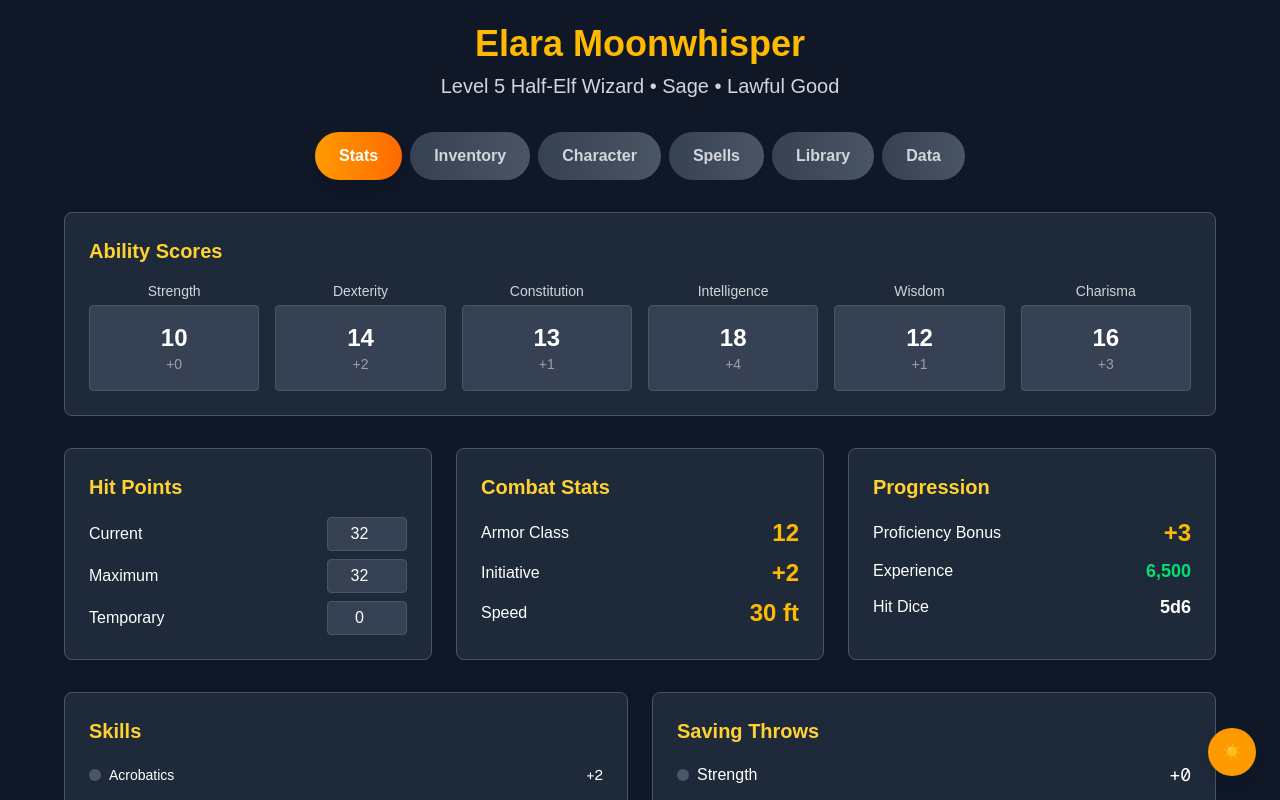
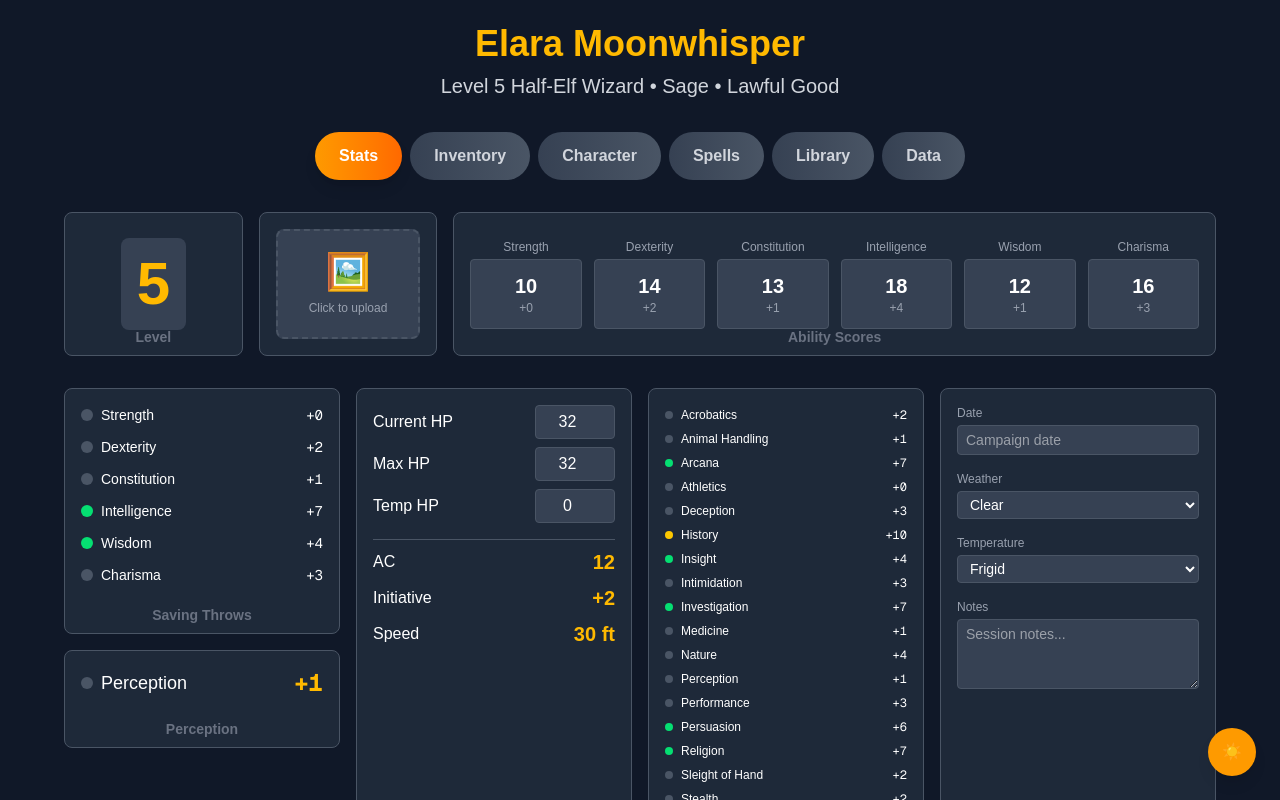
Before and after one commit to PlntGoblin/testproject, a Next.js app: page / in a window 1280 px wide. Shown: the top 800 px of the page. Built offline with nearby package versions, Linux system fonts and the light colour scheme.

Commit message:
feat: Enhance CharacterSheet layout with new stats display and weather/date inputs

```diff
--- a/app/components/CharacterSheet.tsx
+++ b/app/components/CharacterSheet.tsx
@@ -374,34 +374,122 @@ export default function CharacterSheet() {
         {/* Stats Tab */}
         {activeTab === 'Stats' && (
           <div className="space-y-8">
-            {/* Ability Scores - Top Horizontal */}
-            <div className={`p-6 rounded-lg border ${isDarkMode ? 'bg-gray-800 border-gray-600' : 'bg-white border-gray-300'}`}>
-              <h3 className="text-xl font-semibold text-amber-300 mb-4">Ability Scores</h3>
-              <div className="grid grid-cols-6 gap-4">
+            {/* Top Row - Level, Character Portrait, and Ability Scores */}
+            <div className="grid grid-cols-12 gap-4">
+              {/* Level Display */}
+              <div className="col-span-2">
+                <div className={`h-36 p-4 rounded-lg border relative ${isDarkMode ? 'bg-gray-800 border-gray-600' : 'bg-white border-gray-300'}`}>
+                  <div className="flex items-center justify-center h-full">
+                    <div className={`text-6xl font-bold text-center p-4 rounded-lg ${
+                      isDarkMode ? 'bg-gray-700 text-amber-400' : 'bg-gray-100 text-amber-600'
+                    }`}>
+                      {character.level}
+                    </div>
+                  </div>
+                  <div className="absolute bottom-2 left-0 right-0 text-center">
+                    <h3 className="text-sm font-bold text-gray-500">Level</h3>
+                  </div>
+                </div>
+              </div>
+
+              {/* Character Portrait */}
+              <div className="col-span-2">
+                <div className={`h-36 p-4 rounded-lg border relative ${isDarkMode ? 'bg-gray-800 border-gray-600' : 'bg-white border-gray-300'}`}>
+                  <div className={`w-full h-full rounded-lg border-2 border-dashed flex items-center justify-center ${
+                    isDarkMode ? 'border-gray-600 bg-gray-700' : 'border-gray-300 bg-gray-50'
+                  }`}>
+                    <div className="text-center">
+                      <div className="text-4xl mb-2">🖼️</div>
+                      <p className="text-xs text-gray-400">Click to upload</p>
+                    </div>
+                  </div>
+                </div>
+              </div>
+
+              {/* Ability Scores */}
+              <div className="col-span-8">
+                <div className={`h-36 p-4 rounded-lg border relative ${isDarkMode ? 'bg-gray-800 border-gray-600' : 'bg-white border-gray-300'}`}>
+                  <div className="grid grid-cols-6 gap-3 h-full">
                     {Object.entries(character.abilityScores).map(([ability, score]) => (
-                  <div key={ability} className="text-center">
-                    <div className="text-sm font-medium text-gray-300 mb-1 capitalize">{ability}</div>
-                    <div className={`p-4 rounded border text-center ${
+                      <div key={ability} className="text-center flex flex-col justify-center">
+                        <div className="text-xs font-medium text-gray-400 mb-1 capitalize">{ability}</div>
+                        <div className={`p-3 rounded border text-center ${
                           isDarkMode ? 'bg-gray-700 border-gray-600' : 'bg-gray-100 border-gray-300'
                         }`}>
-                      <div className="text-2xl font-bold">{score}</div>
-                      <div className="text-sm text-gray-400">
+                          <div className="text-xl font-bold">{score}</div>
+                          <div className="text-xs text-gray-400">
                             {getModifier(score) >= 0 ? '+' : ''}{getModifier(score)}
                           </div>
                         </div>
                       </div>
                     ))}
                   </div>
-            </div>
-
-            {/* Core Stats Row */}
-            <div className="grid grid-cols-3 gap-6">
+                  <div className="absolute bottom-2 left-0 right-0 text-center">
+                    <h3 className="text-sm font-bold text-gray-500">Ability Scores</h3>
+                  </div>
+                </div>
+              </div>
+            </div>
+
+            {/* 4-Column Row */}
+            <div className="grid grid-cols-4 gap-4">
+              {/* Column 1: Saving Throws */}
+              <div className="space-y-4">
+                <div className={`p-4 rounded-lg border relative ${isDarkMode ? 'bg-gray-800 border-gray-600' : 'bg-white border-gray-300'}`}>
+                  <div className="space-y-3 pb-8">
+                    {Object.entries(character.savingThrows).map(([save, proficient]) => {
+                      const abilityMap: { [key: string]: keyof typeof character.abilityScores } = {
+                        'Strength': 'strength', 'Dexterity': 'dexterity', 'Constitution': 'constitution',
+                        'Intelligence': 'intelligence', 'Wisdom': 'wisdom', 'Charisma': 'charisma'
+                      };
+                      const modifier = getSaveModifier(save, abilityMap[save]);
+                      return (
+                        <div key={save} className="flex items-center justify-between">
+                          <div className="flex items-center">
+                            <div className={`w-3 h-3 rounded-full mr-2 ${
+                              proficient ? 'bg-green-400' : 'bg-gray-600'
+                            }`}></div>
+                            <span className="text-sm">{save}</span>
+                          </div>
+                          <span className="font-mono text-sm">{modifier >= 0 ? '+' : ''}{modifier}</span>
+                        </div>
+                      );
+                    })}
+                  </div>
+                  <div className="absolute bottom-2 left-0 right-0 text-center">
+                    <h3 className="text-sm font-bold text-gray-500">Saving Throws</h3>
+                  </div>
+                </div>
+
+                {/* Perception */}
+                <div className={`p-4 rounded-lg border relative ${isDarkMode ? 'bg-gray-800 border-gray-600' : 'bg-white border-gray-300'}`}>
+                  <div className="pb-8">
+                    <div className="flex items-center justify-between">
+                      <div className="flex items-center">
+                        <div className={`w-3 h-3 rounded-full mr-2 ${
+                          character.skills.Perception.expertise ? 'bg-yellow-400' :
+                          character.skills.Perception.proficient ? 'bg-green-400' : 'bg-gray-600'
+                        }`}></div>
+                        <span className="text-lg">Perception</span>
+                      </div>
+                      <span className="font-mono text-2xl font-bold text-amber-400">
+                        {getSkillModifier('Perception', 'wisdom') >= 0 ? '+' : ''}{getSkillModifier('Perception', 'wisdom')}
+                      </span>
+                    </div>
+                  </div>
+                  <div className="absolute bottom-2 left-0 right-0 text-center">
+                    <h3 className="text-sm font-bold text-gray-500">Perception</h3>
+                  </div>
+                </div>
+              </div>
+
+              {/* Column 2: Health and Hit Points */}
+              <div className={`p-4 rounded-lg border relative ${isDarkMode ? 'bg-gray-800 border-gray-600' : 'bg-white border-gray-300'}`}>
+                <div className="space-y-4 pb-8">
                   {/* Hit Points */}
-              <div className={`p-6 rounded-lg border ${isDarkMode ? 'bg-gray-800 border-gray-600' : 'bg-white border-gray-300'}`}>
-                <h3 className="text-xl font-semibold text-amber-300 mb-4">Hit Points</h3>
                   <div className="space-y-2">
                     <div className="flex items-center justify-between">
-                    <span>Current</span>
+                      <span>Current HP</span>
                       <input
                         type="number"
                         value={character.hitPoints.current}
@@ -414,7 +502,7 @@ export default function CharacterSheet() {
                       />
                     </div>
                     <div className="flex items-center justify-between">
-                    <span>Maximum</span>
+                      <span>Max HP</span>
                       <input
                         type="number"
                         value={character.hitPoints.maximum}
@@ -427,7 +515,7 @@ export default function CharacterSheet() {
                       />
                     </div>
                     <div className="flex items-center justify-between">
-                    <span>Temporary</span>
+                      <span>Temp HP</span>
                       <input
                         type="number"
                         value={character.hitPoints.temporary}
@@ -440,54 +528,32 @@ export default function CharacterSheet() {
                       />
                     </div>
                   </div>
-              </div>
-
-              {/* Armor Class & Initiative */}
-              <div className={`p-6 rounded-lg border ${isDarkMode ? 'bg-gray-800 border-gray-600' : 'bg-white border-gray-300'}`}>
-                <h3 className="text-xl font-semibold text-amber-300 mb-4">Combat Stats</h3>
-                <div className="space-y-2">
+
+                  {/* Combat Stats */}
+                  <div className="space-y-2 pt-2 border-t border-gray-600">
                     <div className="flex items-center justify-between">
-                    <span>Armor Class</span>
-                    <span className="text-2xl font-bold text-amber-400">{character.armorClass}</span>
+                      <span>AC</span>
+                      <span className="text-xl font-bold text-amber-400">{character.armorClass}</span>
                     </div>
                     <div className="flex items-center justify-between">
                       <span>Initiative</span>
-                    <span className="text-2xl font-bold text-amber-400">+{character.initiative}</span>
+                      <span className="text-xl font-bold text-amber-400">+{character.initiative}</span>
                     </div>
                     <div className="flex items-center justify-between">
                       <span>Speed</span>
-                    <span className="text-2xl font-bold text-amber-400">{character.speed} ft</span>
-                  </div>
-                </div>
-              </div>
-
-              {/* Proficiency & Experience */}
-              <div className={`p-6 rounded-lg border ${isDarkMode ? 'bg-gray-800 border-gray-600' : 'bg-white border-gray-300'}`}>
-                <h3 className="text-xl font-semibold text-amber-300 mb-4">Progression</h3>
-                <div className="space-y-2">
-                  <div className="flex items-center justify-between">
-                    <span>Proficiency Bonus</span>
-                    <span className="text-2xl font-bold text-amber-400">+{character.proficiencyBonus}</span>
-                  </div>
-                  <div className="flex items-center justify-between">
-                    <span>Experience</span>
-                    <span className="text-lg font-semibold text-green-400">{character.experiencePoints.toLocaleString()}</span>
-                  </div>
-                  <div className="flex items-center justify-between">
-                    <span>Hit Dice</span>
-                    <span className="text-lg font-semibold">{character.hitDice.total}</span>
-                  </div>
-                </div>
-              </div>
-            </div>
-
-            {/* Skills and Saving Throws */}
-            <div className="grid grid-cols-2 gap-6">
-              {/* Skills */}
-              <div className={`p-6 rounded-lg border ${isDarkMode ? 'bg-gray-800 border-gray-600' : 'bg-white border-gray-300'}`}>
-                <h3 className="text-xl font-semibold text-amber-300 mb-4">Skills</h3>
-                <div className="space-y-1">
-                  <div className="grid grid-cols-1 gap-1 text-sm">
+                      <span className="text-xl font-bold text-amber-400">{character.speed} ft</span>
+                    </div>
+                  </div>
+                </div>
+                <div className="absolute bottom-2 left-0 right-0 text-center">
+                  <h3 className="text-sm font-bold text-gray-500">Health & Combat</h3>
+                </div>
+              </div>
+
+              {/* Column 3: Skills */}
+              <div className={`p-4 rounded-lg border relative ${isDarkMode ? 'bg-gray-800 border-gray-600' : 'bg-white border-gray-300'}`}>
+                <div className="space-y-1 pb-8">
+                  <div className="grid grid-cols-1 gap-1 text-xs">
                     {Object.entries(character.skills).map(([skill, data]) => {
                       const abilityMap: { [key: string]: keyof typeof character.abilityScores } = {
                         'Acrobatics': 'dexterity', 'Animal Handling': 'wisdom', 'Arcana': 'intelligence',
@@ -499,9 +565,9 @@ export default function CharacterSheet() {
                       };
                       const modifier = getSkillModifier(skill, abilityMap[skill]);
                       return (
-                        <div key={skill} className="flex items-center justify-between py-1">
+                        <div key={skill} className="flex items-center justify-between py-0.5">
                           <div className="flex items-center">
-                            <div className={`w-3 h-3 rounded-full mr-2 ${
+                            <div className={`w-2 h-2 rounded-full mr-2 ${
                               data.expertise ? 'bg-yellow-400' : data.proficient ? 'bg-green-400' : 'bg-gray-600'
                             }`}></div>
                             <span>{skill}</span>
@@ -512,49 +578,68 @@ export default function CharacterSheet() {
                     })}
                   </div>
                 </div>
-              </div>
-
-              {/* Saving Throws */}
-              <div className={`p-6 rounded-lg border ${isDarkMode ? 'bg-gray-800 border-gray-600' : 'bg-white border-gray-300'}`}>
-                <h3 className="text-xl font-semibold text-amber-300 mb-4">Saving Throws</h3>
-                <div className="space-y-3">
-                  {Object.entries(character.savingThrows).map(([save, proficient]) => {
-                    const abilityMap: { [key: string]: keyof typeof character.abilityScores } = {
-                      'Strength': 'strength', 'Dexterity': 'dexterity', 'Constitution': 'constitution',
-                      'Intelligence': 'intelligence', 'Wisdom': 'wisdom', 'Charisma': 'charisma'
-                    };
-                    const modifier = getSaveModifier(save, abilityMap[save]);
-                    return (
-                      <div key={save} className="flex items-center justify-between">
-                        <div className="flex items-center">
-                          <div className={`w-3 h-3 rounded-full mr-2 ${
-                            proficient ? 'bg-green-400' : 'bg-gray-600'
-                          }`}></div>
-                          <span>{save}</span>
-                        </div>
-                        <span className="font-mono text-lg">{modifier >= 0 ? '+' : ''}{modifier}</span>
-                      </div>
-                    );
-                  })}
-                </div>
-              </div>
-            </div>
-
-            {/* Features & Traits */}
-            <div className={`p-6 rounded-lg border ${isDarkMode ? 'bg-gray-800 border-gray-600' : 'bg-white border-gray-300'}`}>
-              <h3 className="text-xl font-semibold text-amber-300 mb-4">Features & Traits</h3>
-              <div className="grid grid-cols-1 gap-4">
-                {character.features.map((feature, index) => (
-                  <div key={index} className={`p-4 rounded border ${
-                    isDarkMode ? 'bg-gray-700 border-gray-600' : 'bg-gray-100 border-gray-300'
+                <div className="absolute bottom-2 left-0 right-0 text-center">
+                  <h3 className="text-sm font-bold text-gray-500">Skills</h3>
+                </div>
+              </div>
+
+              {/* Column 4: Weather and Date */}
+              <div className={`p-4 rounded-lg border relative ${isDarkMode ? 'bg-gray-800 border-gray-600' : 'bg-white border-gray-300'}`}>
+                <div className="space-y-4 pb-8">
+                  <div>
+                    <label className="block text-xs font-medium text-gray-400 mb-1">Date</label>
+                    <input
+                      type="text"
+                      placeholder="Campaign date"
+                      className={`w-full text-sm border rounded px-2 py-1 ${
+                        isDarkMode ? 'bg-gray-700 border-gray-600 text-white' : 'bg-white border-gray-300 text-gray-900'
+                      }`}
+                    />
+                  </div>
+                  <div>
+                    <label className="block text-xs font-medium text-gray-400 mb-1">Weather</label>
+                    <select className={`w-full text-sm border rounded px-2 py-1 ${
+                      isDarkMode ? 'bg-gray-700 border-gray-600 text-white' : 'bg-white border-gray-300 text-gray-900'
                     }`}>
-                    <div className="flex items-center justify-between mb-2">
-                      <h4 className="font-semibold text-amber-300">{feature.name}</h4>
-                      <span className="text-sm text-gray-400">{feature.source}</span>
-                    </div>
-                    <p className="text-sm text-gray-300">{feature.description}</p>
-                  </div>
-                ))}
+                      <option>Clear</option>
+                      <option>Cloudy</option>
+                      <option>Overcast</option>
+                      <option>Light Rain</option>
+                      <option>Heavy Rain</option>
+                      <option>Storm</option>
+                      <option>Snow</option>
+                      <option>Fog</option>
+                      <option>Wind</option>
+                    </select>
+                  </div>
+                  <div>
+                    <label className="block text-xs font-medium text-gray-400 mb-1">Temperature</label>
+                    <select className={`w-full text-sm border rounded px-2 py-1 ${
+                      isDarkMode ? 'bg-gray-700 border-gray-600 text-white' : 'bg-white border-gray-300 text-gray-900'
+                    }`}>
+                      <option>Frigid</option>
+                      <option>Cold</option>
+                      <option>Cool</option>
+                      <option>Mild</option>
+                      <option>Warm</option>
+                      <option>Hot</option>
+                      <option>Scorching</option>
+                    </select>
+                  </div>
+                  <div>
+                    <label className="block text-xs font-medium text-gray-400 mb-1">Notes</label>
+                    <textarea
+                      rows={3}
+                      placeholder="Session notes..."
+                      className={`w-full text-sm border rounded px-2 py-1 ${
+                        isDarkMode ? 'bg-gray-700 border-gray-600 text-white' : 'bg-white border-gray-300 text-gray-900'
+                      }`}
+                    />
+                  </div>
+                </div>
+                <div className="absolute bottom-2 left-0 right-0 text-center">
+                  <h3 className="text-sm font-bold text-gray-500">Weather & Date</h3>
+                </div>
               </div>
             </div>
           </div>
```
Lines whose indentation alone changed are shown as unchanged.
